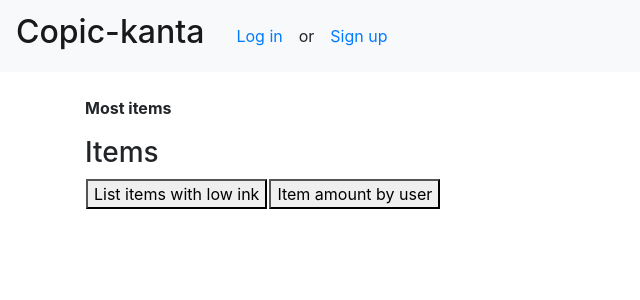
After one commit to lkauria/copic-kanta, a Flask app: page /items/most/ in a window 1280 px wide. The commit adds this page. Shown: the top 300 px of the page, without its empty margins (0-640 px from the left). Run offline with Flask 2, Linux system fonts and the light colour scheme; data that the repository does not hold is empty; some libraries are stand-ins or nearby versions.

Commit message:
kompleksi haku ei toimi vielkää :(

```diff
--- a/application/auth/models.py
+++ b/application/auth/models.py
@@ -1,4 +1,5 @@
 from application import db
+from sqlalchemy import text
 
 class User(db.Model):
 
@@ -31,3 +32,13 @@ class User(db.Model):
 
     def is_admin(self):
         return False
+
+    @staticmethod
+    def most_items():
+        stmt = text("SELECT Account.username, COUNT(Item.id) AS item FROM Account" " LEFT JOIN Item ON Account.id = Item.account_id" " GROUP BY Account.username" " ORDER BY item DESC")
+        result = db.engine.execute(stmt)
+        response = []
+        for row in result:
+            response.append({"username:":row[0], "id":row[1]})
+
+        return response
--- a/application/items/forms.py
+++ b/application/items/forms.py
@@ -8,7 +8,8 @@ from application.colorcode.models import Colorcode
 class ItemForm(FlaskForm):
 	name = StringField("Item name", [validators.Length(min=3)])
 	colorcode = StringField("Item colorcode", [validators.Length(min=3)])
-	ptype = QuerySelectField(u'Item ptype', query_factory = Ptype.ptype_list, get_label='name')
+#	ptype = QuerySelectField(u'Item ptype', query_factory = Ptype.ptype_list, get_label='name')
+	ptype = QuerySelectField(u'Item ptype', query_factory = lambda: Ptype.query.all())
 
 	class Meta:
 		csrf = False
--- a/application/items/views.py
+++ b/application/items/views.py
@@ -6,6 +6,7 @@ from application.items.models import Item
 from application.items.forms import ItemForm, PersonalItemForm
 
 from application.colorcode.models import Colorcode
+from application.auth.models import User
 
 @app.route("/items/", methods=["GET"])
 def items_index():
@@ -23,6 +24,11 @@ def items_myindex():
 def items_lowink():
 	return render_template("items/list.html", items =
 		Item.query.filter(Item.lowink == True))
+
+@app.route("/items/most/", methods=["GET"])
+def items_most():
+        return render_template("items/mostquery.html", users =
+                User.most_items(), items = Item.query.all())
 
 
 @app.route("/items/new/")
--- a/application/templates/items/list.html
+++ b/application/templates/items/list.html
@@ -1,6 +1,11 @@
 {% extends "layout.html" %}
 
 {% block body %}
+
+{% block query %}
+<p> </p>
+{% endblock %}
+
  <table>
     <tr>
       <h3>Items</h3>
@@ -9,6 +14,11 @@
       <td>
 	<form action="{{ url_for('items_lowink') }}">
 	  <button type="submit">List items with low ink</button>
+	</form>
+      </td>
+      <td>
+	<form action="{{ url_for('items_most') }}">
+	  <button type="submit">Item amount by user</button>
 	</form>
       </td>
     </tr>
--- /dev/null
+++ b/application/templates/items/mostquery.html
@@ -0,0 +1,19 @@
+{% extends "items/list.html" %}
+
+{% block query %}
+
+{% if users is defined %}
+<p>
+  <b> Most items </b>
+</p>
+<table>
+  {% for user in users %}
+  <tr>
+    <td> {{ user.username }} </td>
+    <td> {{ user.id }} </td>
+  </tr>
+{% endfor %}
+</table>
+{% endif %}
+
+{% endblock %}
```
Also changed, not shown: 2 other files.
